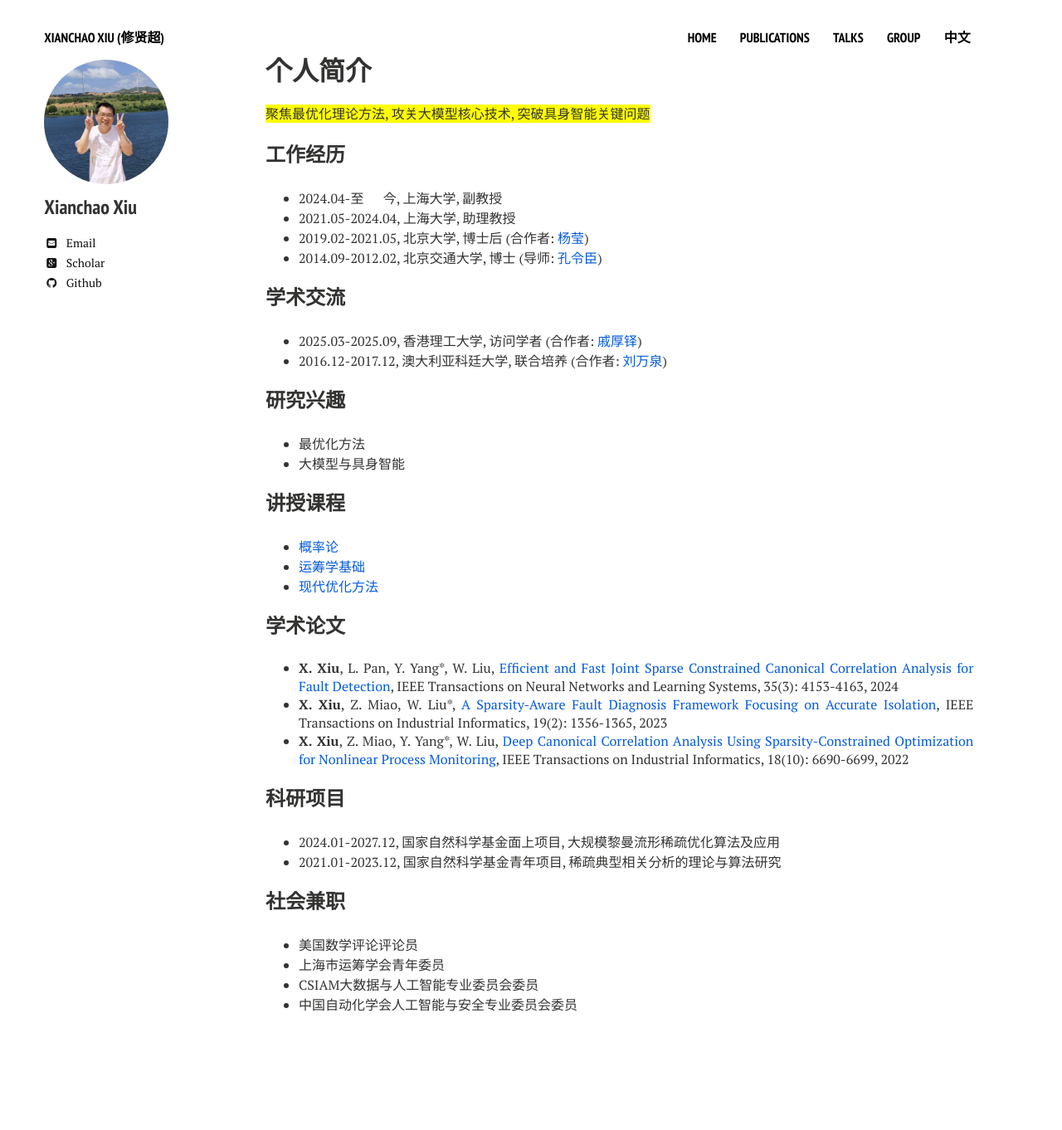
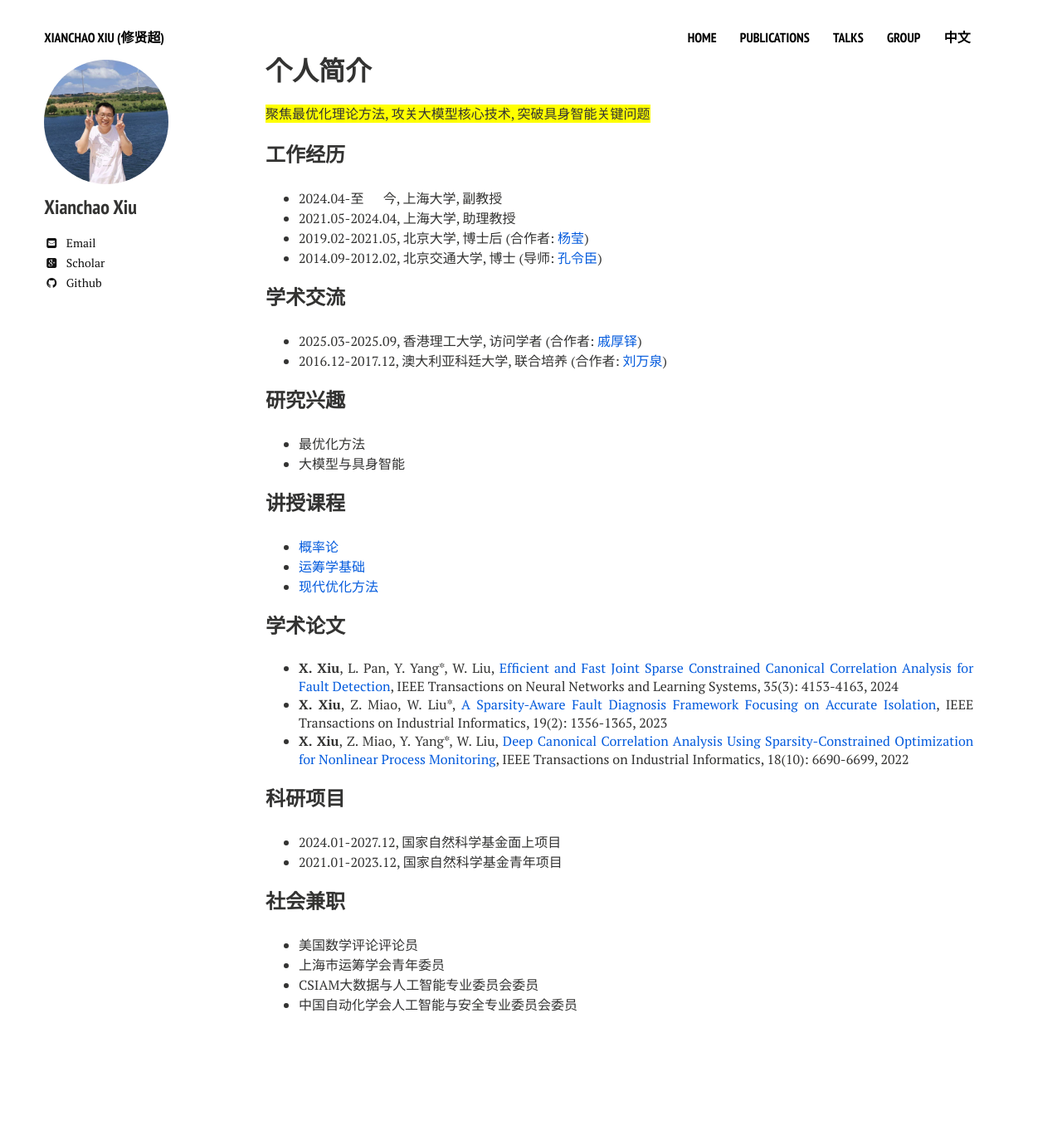
Before and after one commit to xianchaoxiu/xianchaoxiu.github.io, a Jekyll site: the page built from chinese/index.md, in a window 1280 px wide. Shown: the whole page at 83% size. Built offline with Jekyll 4.4.1, drawn with Linux system fonts in a browser that asks for light colours; nearby versions of some CDN libraries.

Commit message:
Update index.md

```diff
--- a/chinese/index.md
+++ b/chinese/index.md
@@ -39,8 +39,8 @@ share: false
 * <b>X. Xiu</b>, Z. Miao, Y. Yang*, W. Liu, <a href="https://ieeexplore.ieee.org/document/9583864" class="textlink" target="_blank">Deep Canonical Correlation Analysis Using Sparsity-Constrained Optimization for Nonlinear Process Monitoring</a>, IEEE Transactions on Industrial Informatics, 18(10): 6690-6699, 2022
 
 ### 科研项目
-* 2024.01-2027.12, 国家自然科学基金面上项目, 大规模黎曼流形稀疏优化算法及应用
-* 2021.01-2023.12, 国家自然科学基金青年项目, 稀疏典型相关分析的理论与算法研究
+* 2024.01-2027.12, 国家自然科学基金面上项目
+* 2021.01-2023.12, 国家自然科学基金青年项目
 
 
 ### 社会兼职
```
